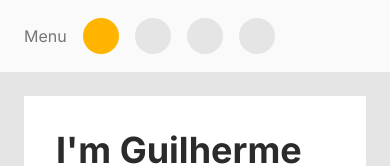
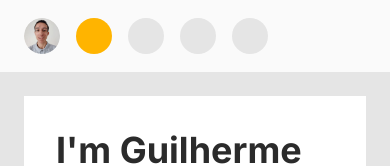
Before and after one commit to Guilherme-Ferreti/Portfolio, a Vue app: page / in a window 390 px wide. Shown: the top 166 px of the page. Built offline with nearby package versions, Linux system fonts and the light colour scheme; some icons are missing.

Commit message:
feat: add profile avatar as button to open mobile sidebar

```diff
--- a/src/components/TheNavbar.vue
+++ b/src/components/TheNavbar.vue
@@ -34,8 +34,13 @@ watch(
       @click="layoutStore.sidebarIsOpen = true"
       :aria-expanded="layoutStore.sidebarIsOpen"
       ref="open-sidebar-button"
+      v-tooltip.left="'Guilherme\'s profile'"
     >
-      Menu
+      <img
+        class="rounded-full size-[2.25rem] object-cover object-center"
+        src="@/assets/images/profile-picture.png"
+        alt="Guilherme's profile picture"
+      />
     </button>
     <ul class="flex gap-1 lg:flex-col">
       <NavLink
```
